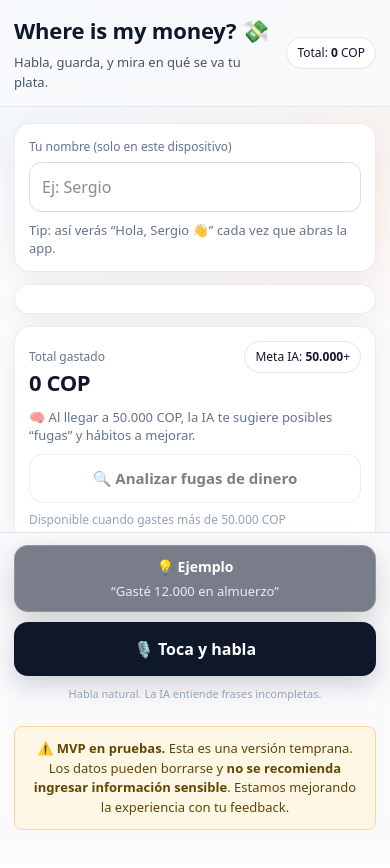
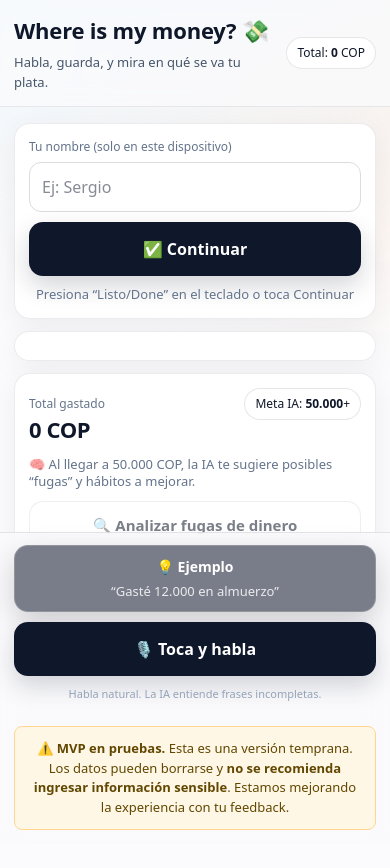
Before and after one commit to sergio-medina-system/where-is-my-money-ai, a Next.js app: page / in a window 390 px wide. Shown: the top 868 px of the page. Built offline with nearby package versions, Linux system fonts and the light colour scheme.

Commit message:
fix(ux): save nickname on mobile using form submit

```diff
--- a/app/page.tsx
+++ b/app/page.tsx
@@ -28,6 +28,8 @@ export default function Home() {
 
   const [preparing, setPreparing] = useState(false);
 
+  const [nicknameDraft, setNicknameDraft] = useState("");
+
   const total = expenses.reduce((sum, e) => sum + (Number(e.amount) || 0), 0);
   const THRESHOLD = 50000;
   const level = Math.floor(total / THRESHOLD);
@@ -38,7 +40,9 @@ export default function Home() {
     msg?.toLowerCase().includes("parse");
 
   useEffect(() => {
-    setNickname(loadNickname());
+    const n = loadNickname();
+    setNickname(n);
+    if (n) setNicknameDraft(n);
   }, []);
 
   useEffect(() => {
@@ -384,25 +388,39 @@ export default function Home() {
 
         <div style={styles.section}>
           {/* Nickname */}
+          {/* Nickname */}
           {!nickname ? (
             <div style={styles.card}>
               <div style={styles.label}>
                 Tu nombre (solo en este dispositivo)
               </div>
-              <input
-                placeholder="Ej: Sergio"
-                style={styles.input}
-                onBlur={(e) => {
-                  const v = e.target.value.trim();
-                  if (v) {
-                    saveNickname(v);
-                    setNickname(v);
-                  }
+
+              <form
+                onSubmit={(e) => {
+                  e.preventDefault();
+                  const v = nicknameDraft.trim();
+                  if (!v) return;
+                  saveNickname(v);
+                  setNickname(v);
                 }}
-              />
-              <p style={{ ...styles.muted, marginTop: 10 }}>
-                Tip: así verás “Hola, Sergio 👋” cada vez que abras la app.
-              </p>
+                style={{ display: "grid", gap: 10 }}
+              >
+                <input
+                  placeholder="Ej: Sergio"
+                  style={styles.input}
+                  value={nicknameDraft}
+                  onChange={(e) => setNicknameDraft(e.target.value)}
+                  enterKeyHint="done"
+                />
+
+                <button type="submit" style={styles.primaryBtn}>
+                  ✅ Continuar
+                </button>
+
+                <p style={{ ...styles.muted, textAlign: "center", margin: 0 }}>
+                  Presiona “Listo/Done” en el teclado o toca Continuar
+                </p>
+              </form>
             </div>
           ) : (
             <div style={styles.card}>
```
